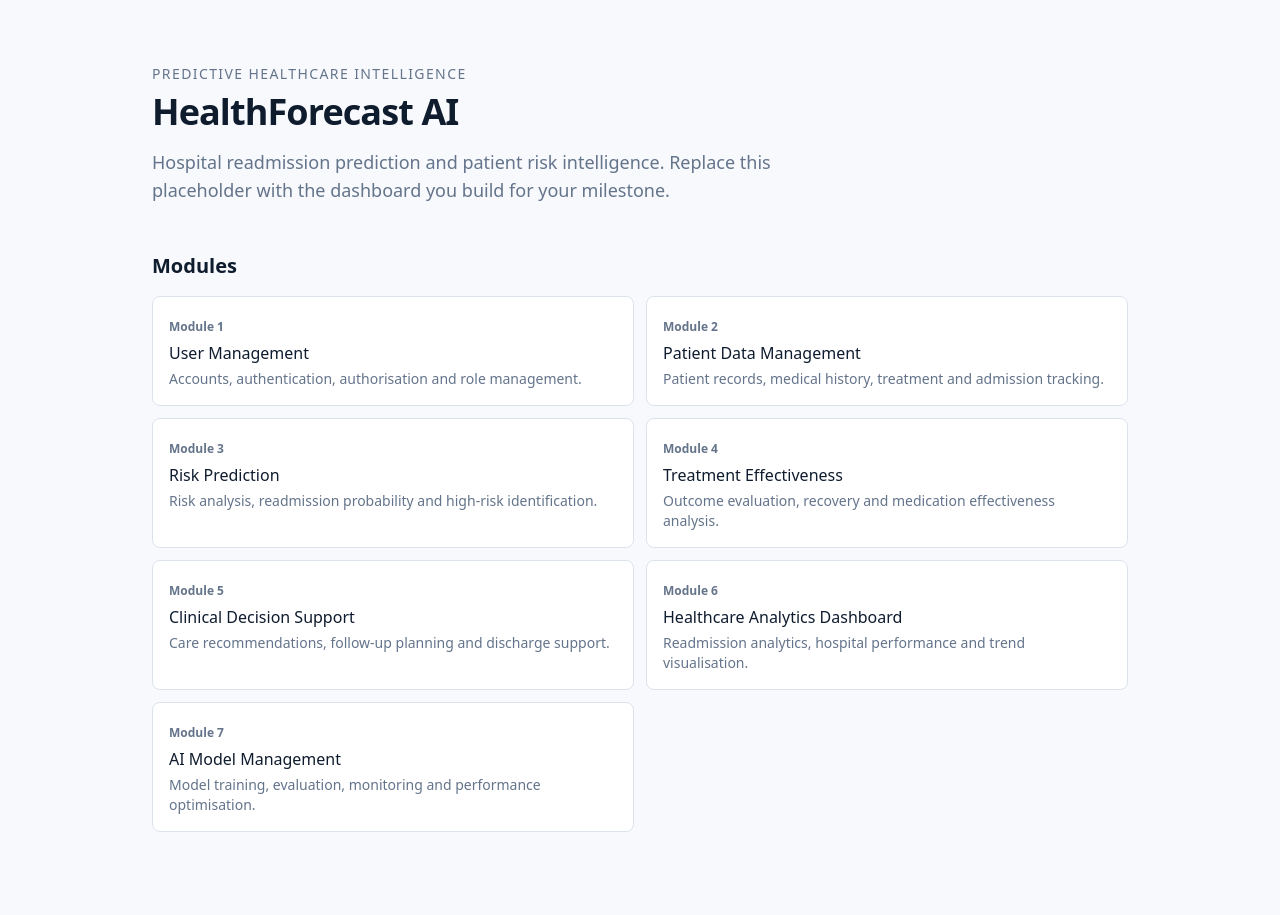
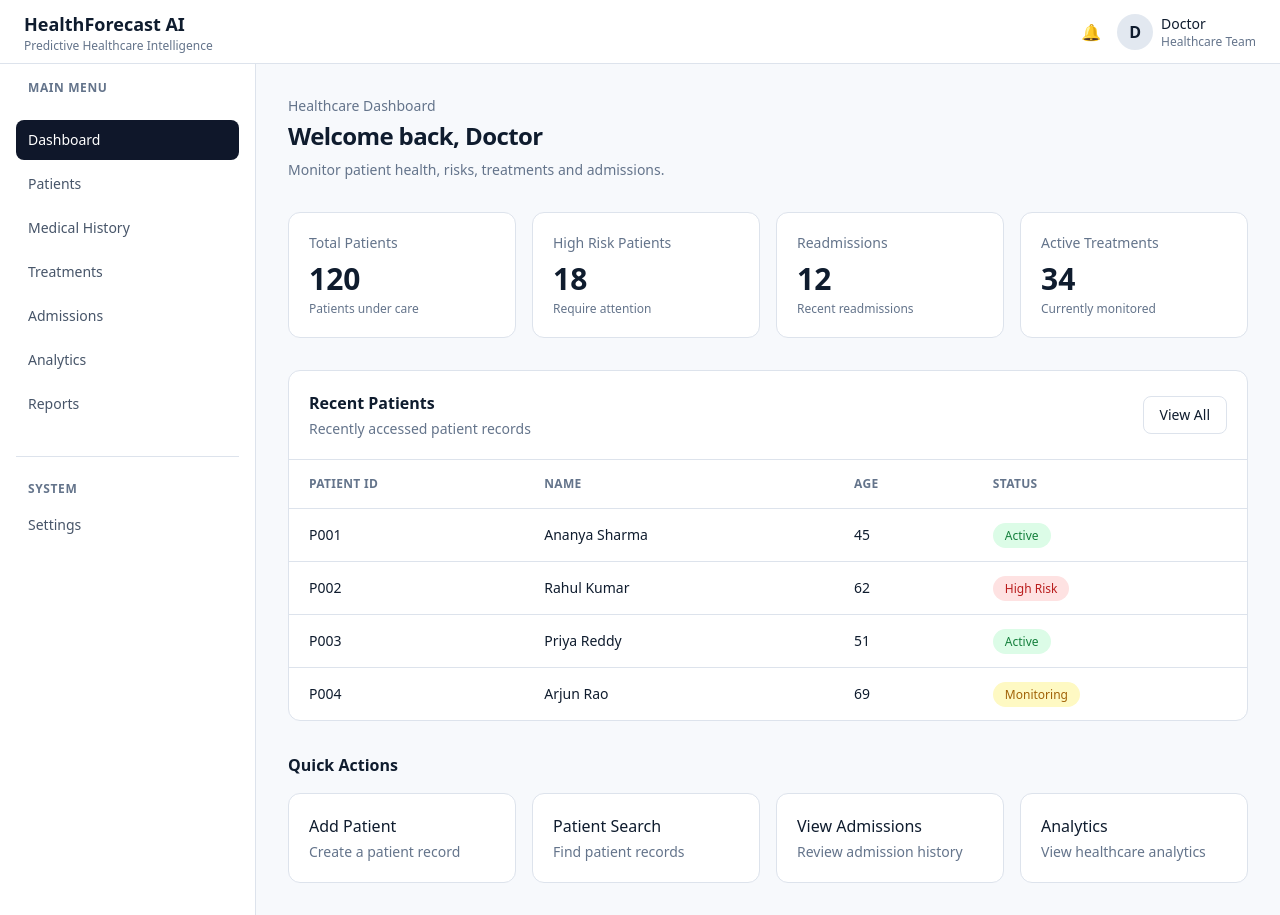
Before and after one commit to GKSJ-AI-CliniScan/HealthForecastAI, a Next.js app in the folder frontend/: page / in a window 1280 px wide. Built offline with nearby package versions, Linux system fonts and the light colour scheme.

Commit message:
feat: implement healthcare dashboard UI

```diff
--- a/frontend/src/app/page.tsx
+++ b/frontend/src/app/page.tsx
@@ -1,34 +1,254 @@
-import { MODULES } from '@/lib/modules';
+const patients = [
+  {
+    id: "P001",
+    name: "Ananya Sharma",
+    age: 45,
+    status: "Active",
+  },
+  {
+    id: "P002",
+    name: "Rahul Kumar",
+    age: 62,
+    status: "High Risk",
+  },
+  {
+    id: "P003",
+    name: "Priya Reddy",
+    age: 51,
+    status: "Active",
+  },
+  {
+    id: "P004",
+    name: "Arjun Rao",
+    age: 69,
+    status: "Monitoring",
+  },
+];
+
+const navigation = [
+  "Dashboard",
+  "Patients",
+  "Medical History",
+  "Treatments",
+  "Admissions",
+  "Analytics",
+  "Reports",
+];
 
 export default function Home() {
   return (
-    <main className="mx-auto max-w-5xl px-6 py-16">
-      <p className="text-sm font-medium uppercase tracking-widest text-slate-500">
+    <main className="min-h-screen bg-[var(--background)] text-[var(--foreground)]">
+      {/* Top navigation */}
+      <header className="flex h-16 items-center justify-between border-b border-[var(--border)] bg-[var(--surface)] px-6">
+        <div>
+          <h1 className="text-lg font-bold">HealthForecast AI</h1>
+          <p className="text-xs text-slate-500">
             Predictive Healthcare Intelligence
           </p>
-      <h1 className="mt-2 text-4xl font-bold tracking-tight">HealthForecast AI</h1>
-      <p className="mt-4 max-w-2xl text-lg text-slate-500">
-        Hospital readmission prediction and patient risk intelligence. Replace this
-        placeholder with the dashboard you build for your milestone.
+        </div>
+
+        <div className="flex items-center gap-4">
+          <button className="text-slate-500 hover:text-slate-900">
+            🔔
+          </button>
+
+          <div className="flex items-center gap-2">
+            <div className="flex h-9 w-9 items-center justify-center rounded-full bg-slate-200 font-semibold">
+              D
+            </div>
+            <div>
+              <p className="text-sm font-medium">Doctor</p>
+              <p className="text-xs text-slate-500">Healthcare Team</p>
+            </div>
+          </div>
+        </div>
+      </header>
+
+      <div className="flex">
+        {/* Sidebar */}
+        <aside className="hidden min-h-[calc(100vh-4rem)] w-64 border-r border-[var(--border)] bg-[var(--surface)] p-4 md:block">
+          <div className="mb-6">
+            <p className="px-3 text-xs font-semibold uppercase tracking-wider text-slate-500">
+              Main Menu
+            </p>
+          </div>
+
+          <nav className="space-y-1">
+            {navigation.map((item, index) => (
+              <a
+                key={item}
+                href="#"
+                className={`block rounded-lg px-3 py-2.5 text-sm font-medium ${
+                  index === 0
+                    ? "bg-slate-900 text-white"
+                    : "text-slate-600 hover:bg-slate-100"
+                }`}
+              >
+                {item}
+              </a>
+            ))}
+          </nav>
+
+          <div className="mt-8 border-t border-[var(--border)] pt-6">
+            <p className="px-3 text-xs font-semibold uppercase tracking-wider text-slate-500">
+              System
             </p>
 
-      <section className="mt-12">
-        <h2 className="text-xl font-semibold">Modules</h2>
-        <ul className="mt-4 grid gap-3 sm:grid-cols-2">
-          {MODULES.map((module) => (
-            <li
-              key={module.id}
-              className="rounded-lg border border-[var(--border)] bg-[var(--surface)] p-4"
+            <a
+              href="#"
+              className="mt-2 block rounded-lg px-3 py-2.5 text-sm font-medium text-slate-600 hover:bg-slate-100"
             >
-              <span className="text-xs font-semibold text-slate-500">
-                Module {module.id}
+              Settings
+            </a>
+          </div>
+        </aside>
+
+        {/* Main content */}
+        <section className="flex-1 p-6 md:p-8">
+          {/* Page heading */}
+          <div className="mb-8">
+            <p className="text-sm font-medium text-slate-500">
+              Healthcare Dashboard
+            </p>
+
+            <h2 className="mt-1 text-2xl font-bold tracking-tight">
+              Welcome back, Doctor
+            </h2>
+
+            <p className="mt-2 text-sm text-slate-500">
+              Monitor patient health, risks, treatments and admissions.
+            </p>
+          </div>
+
+          {/* Statistics */}
+          <div className="grid gap-4 sm:grid-cols-2 lg:grid-cols-4">
+            <div className="rounded-xl border border-[var(--border)] bg-[var(--surface)] p-5">
+              <p className="text-sm text-slate-500">Total Patients</p>
+              <p className="mt-2 text-3xl font-bold">120</p>
+              <p className="mt-1 text-xs text-slate-500">
+                Patients under care
+              </p>
+            </div>
+
+            <div className="rounded-xl border border-[var(--border)] bg-[var(--surface)] p-5">
+              <p className="text-sm text-slate-500">High Risk Patients</p>
+              <p className="mt-2 text-3xl font-bold">18</p>
+              <p className="mt-1 text-xs text-slate-500">
+                Require attention
+              </p>
+            </div>
+
+            <div className="rounded-xl border border-[var(--border)] bg-[var(--surface)] p-5">
+              <p className="text-sm text-slate-500">Readmissions</p>
+              <p className="mt-2 text-3xl font-bold">12</p>
+              <p className="mt-1 text-xs text-slate-500">
+                Recent readmissions
+              </p>
+            </div>
+
+            <div className="rounded-xl border border-[var(--border)] bg-[var(--surface)] p-5">
+              <p className="text-sm text-slate-500">Active Treatments</p>
+              <p className="mt-2 text-3xl font-bold">34</p>
+              <p className="mt-1 text-xs text-slate-500">
+                Currently monitored
+              </p>
+            </div>
+          </div>
+
+          {/* Patient section */}
+          <div className="mt-8 rounded-xl border border-[var(--border)] bg-[var(--surface)]">
+            <div className="flex items-center justify-between border-b border-[var(--border)] p-5">
+              <div>
+                <h3 className="font-semibold">Recent Patients</h3>
+                <p className="mt-1 text-sm text-slate-500">
+                  Recently accessed patient records
+                </p>
+              </div>
+
+              <button className="rounded-lg border border-[var(--border)] px-4 py-2 text-sm font-medium hover:bg-slate-100">
+                View All
+              </button>
+            </div>
+
+            <div className="overflow-x-auto">
+              <table className="w-full text-left text-sm">
+                <thead>
+                  <tr className="border-b border-[var(--border)] text-xs uppercase tracking-wide text-slate-500">
+                    <th className="px-5 py-4">Patient ID</th>
+                    <th className="px-5 py-4">Name</th>
+                    <th className="px-5 py-4">Age</th>
+                    <th className="px-5 py-4">Status</th>
+                  </tr>
+                </thead>
+
+                <tbody>
+                  {patients.map((patient) => (
+                    <tr
+                      key={patient.id}
+                      className="border-b border-[var(--border)] last:border-0 hover:bg-slate-50"
+                    >
+                      <td className="px-5 py-4 font-medium">{patient.id}</td>
+
+                      <td className="px-5 py-4">{patient.name}</td>
+
+                      <td className="px-5 py-4">{patient.age}</td>
+
+                      <td className="px-5 py-4">
+                        <span
+                          className={`rounded-full px-3 py-1 text-xs font-medium ${
+                            patient.status === "High Risk"
+                              ? "bg-red-100 text-red-700"
+                              : patient.status === "Monitoring"
+                              ? "bg-yellow-100 text-yellow-700"
+                              : "bg-green-100 text-green-700"
+                          }`}
+                        >
+                          {patient.status}
                         </span>
-              <h3 className="mt-1 font-medium">{module.name}</h3>
-              <p className="mt-1 text-sm text-slate-500">{module.description}</p>
-            </li>
+                      </td>
+                    </tr>
                   ))}
-        </ul>
+                </tbody>
+              </table>
+            </div>
+          </div>
+
+          {/* Quick actions */}
+          <div className="mt-8">
+            <h3 className="mb-4 font-semibold">Quick Actions</h3>
+
+            <div className="grid gap-4 sm:grid-cols-2 lg:grid-cols-4">
+              <button className="rounded-xl border border-[var(--border)] bg-[var(--surface)] p-5 text-left hover:bg-slate-50">
+                <p className="font-medium">Add Patient</p>
+                <p className="mt-1 text-sm text-slate-500">
+                  Create a patient record
+                </p>
+              </button>
+
+              <button className="rounded-xl border border-[var(--border)] bg-[var(--surface)] p-5 text-left hover:bg-slate-50">
+                <p className="font-medium">Patient Search</p>
+                <p className="mt-1 text-sm text-slate-500">
+                  Find patient records
+                </p>
+              </button>
+
+              <button className="rounded-xl border border-[var(--border)] bg-[var(--surface)] p-5 text-left hover:bg-slate-50">
+                <p className="font-medium">View Admissions</p>
+                <p className="mt-1 text-sm text-slate-500">
+                  Review admission history
+                </p>
+              </button>
+
+              <button className="rounded-xl border border-[var(--border)] bg-[var(--surface)] p-5 text-left hover:bg-slate-50">
+                <p className="font-medium">Analytics</p>
+                <p className="mt-1 text-sm text-slate-500">
+                  View healthcare analytics
+                </p>
+              </button>
+            </div>
+          </div>
         </section>
+      </div>
     </main>
   );
 }
```
Lines whose indentation alone changed are shown as unchanged.
